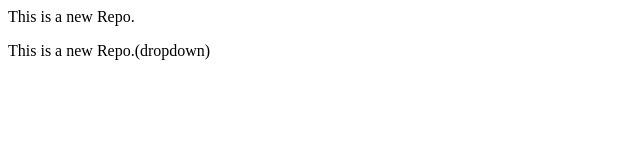
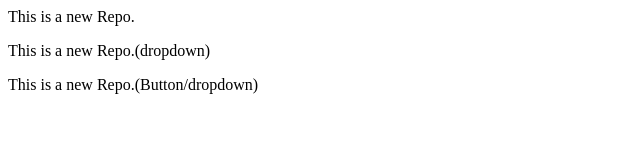
Before and after one commit to Nayan-laravel/LocalRepo, a plain HTML site: page index.html in a window 1280 px wide. Shown: the whole page, without its empty margins (0-640 px from the left). Drawn offline with Linux system fonts and the light colour scheme.

Commit message:
Add new line buttonand dropdown

```diff
--- a/index.html
+++ b/index.html
@@ -1,2 +1,3 @@
 <p>This is a new Repo.</p>
 <p>This is a new Repo.(dropdown)</p>
+<p>This is a new Repo.(Button/dropdown)</p>
```
